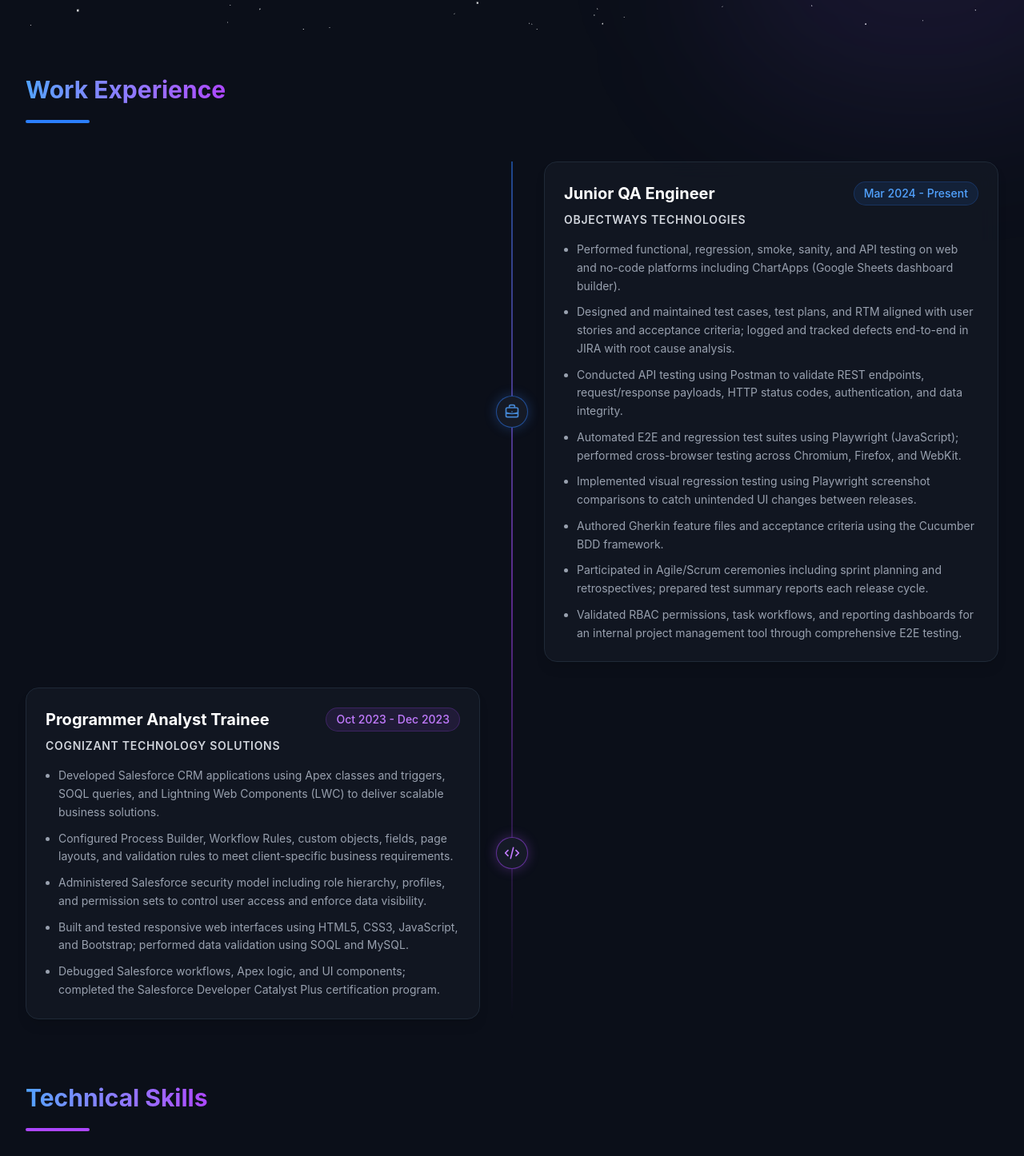
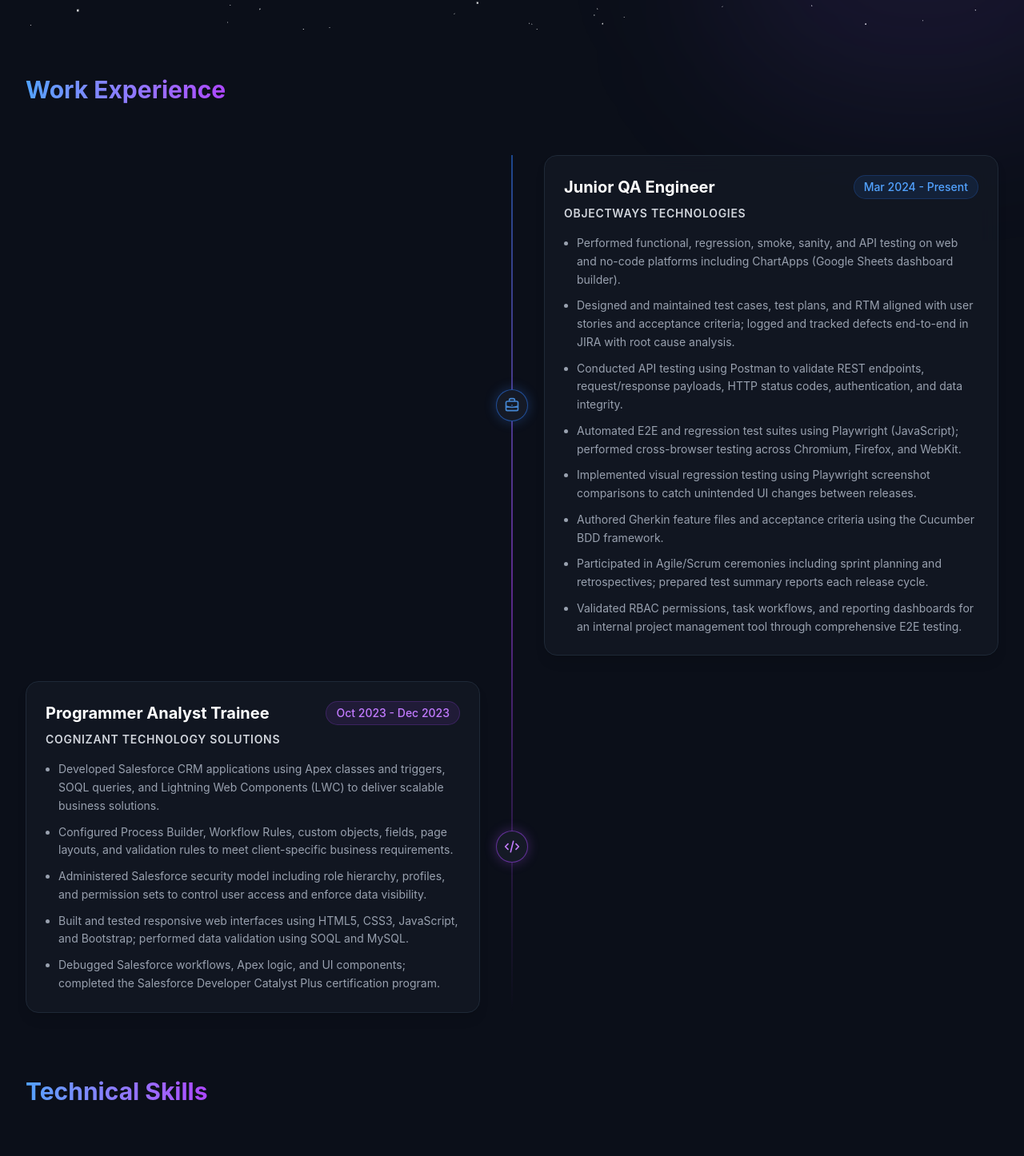
Before and after one commit to mithunnatraj/mithun-portfolio, a React (Vite) app: page / in a window 1280 px wide. Shown: the part 762-2208 px from the top of the page at 80% size. Built offline with nearby package versions, Linux system fonts and the light colour scheme.

Commit message:
style: remove static lines under section headings

```diff
--- a/src/components/Education.jsx
+++ b/src/components/Education.jsx
@@ -18,7 +18,6 @@
               Academic History
               <span className="absolute -bottom-1 left-0 w-full h-1 bg-gradient-to-r from-blue-400 to-purple-500 rounded transform scale-x-0 group-hover:scale-x-100 transition-transform origin-left duration-300"></span>
             </h2>
-            <div className="h-1 w-20 bg-blue-500 rounded mt-1"></div>
           </div>
 
           <div className="space-y-6">
@@ -49,7 +48,6 @@
               Certifications & Achievements
               <span className="absolute -bottom-1 left-0 w-full h-1 bg-gradient-to-r from-purple-400 to-pink-500 rounded transform scale-x-0 group-hover:scale-x-100 transition-transform origin-left duration-300"></span>
             </h2>
-            <div className="h-1 w-20 bg-purple-500 rounded mt-1"></div>
           </div>
 
           <ul className="space-y-3 relative before:absolute before:inset-0 before:ml-[11px] before:-translate-x-px before:h-full before:w-[2px] before:bg-gradient-to-b before:from-purple-500/50 before:via-pink-500/30 before:to-transparent">
--- a/src/components/Experience.jsx
+++ b/src/components/Experience.jsx
@@ -6,7 +6,6 @@
           Work Experience
           <span className="absolute -bottom-1 left-0 w-full h-1 bg-gradient-to-r from-blue-400 to-purple-500 rounded transform scale-x-0 group-hover:scale-x-100 transition-transform origin-left duration-300"></span>
         </h2>
-        <div className="h-1 w-20 bg-blue-500 rounded mt-1"></div>
       </div>
 
       <div className="space-y-8 relative before:absolute before:inset-0 before:ml-5 before:-translate-x-px md:before:mx-auto md:before:translate-x-0 before:h-full before:w-0.5 before:bg-gradient-to-b before:from-blue-500/50 before:via-purple-500/50 before:to-transparent">
--- a/src/components/Projects.jsx
+++ b/src/components/Projects.jsx
@@ -43,7 +43,6 @@
           Projects
           <span className="absolute -bottom-1 left-0 w-full h-1 bg-gradient-to-r from-blue-400 to-purple-500 rounded transform scale-x-0 group-hover:scale-x-100 transition-transform origin-left duration-300"></span>
         </h2>
-        <div className="h-1 w-20 bg-teal-500 rounded mt-1"></div>
       </div>
 
       <div className="grid grid-cols-1 lg:grid-cols-2 gap-8">
--- a/src/components/Skills.jsx
+++ b/src/components/Skills.jsx
@@ -33,7 +33,6 @@
           Technical Skills
           <span className="absolute -bottom-1 left-0 w-full h-1 bg-gradient-to-r from-blue-400 to-purple-500 rounded transform scale-x-0 group-hover:scale-x-100 transition-transform origin-left duration-300"></span>
         </h2>
-        <div className="h-1 w-20 bg-purple-500 rounded mt-1"></div>
       </div>
 
       <div className="grid grid-cols-1 md:grid-cols-2 lg:grid-cols-3 gap-6">
```
